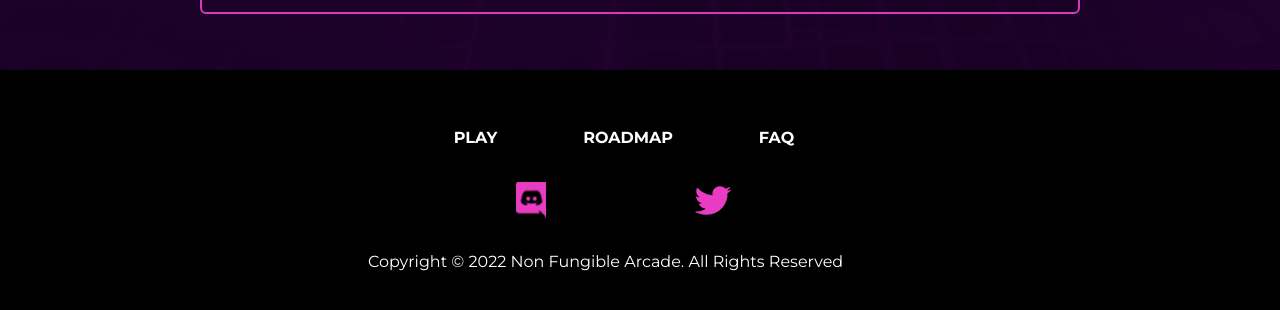
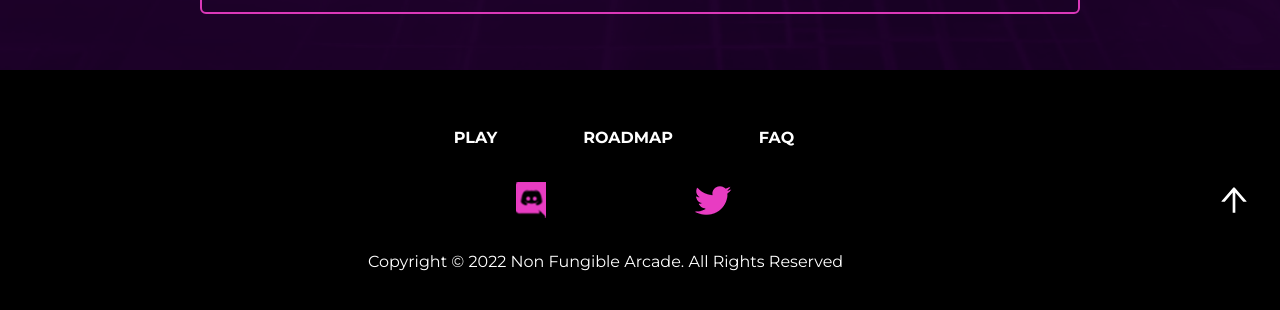
Before and after one commit to Push-Stack/nf-website, a Next.js app: page / in a window 1280 px wide. Shown: the part 4586-4896 px from the top of the page. Built offline with nearby package versions, Linux system fonts and the light colour scheme.

Commit message:
add scrollTop button

```diff
--- a/components/Home/Footer.jsx
+++ b/components/Home/Footer.jsx
@@ -1,11 +1,13 @@
 import Image from "next/image";
 import React from "react";
+import { AiOutlineArrowUp } from "react-icons/ai";
+
 import { Link } from "react-scroll";
 import { pageLinks } from "../../constants/pageLinks";
 
 const Footer = () => {
   return (
-    <footer className="py-14 bg-black text-white">
+    <footer className="py-14 bg-black text-white relative">
       <div className="px-4 max-w-xl mx-auto flex flex-col gap-8">
         <ul className="max-w-lg font-bold flex justify-evenly transition uppercase">
           <li className="hover:text-gray-200 cursor-pointer">
@@ -57,6 +59,16 @@ const Footer = () => {
           Copyright &copy; 2022 Non Fungible Arcade. All Rights Reserved
         </div>
       </div>
+      <Link
+        to={pageLinks.header}
+        spy={true}
+        smooth={true}
+        offset={-180}
+        duration={500}
+        className="cursor-pointer mt-2 md:mt-0  md:p-2 absolute right-0 md:right-5 bottom-0 md:bottom-auto md:top-[50%] md:-translate-y-[50%] "
+      >
+        <AiOutlineArrowUp className="text-4xl p-1 md:p-0 bg-primary text-black md:text-white md:bg-transparent transition md:hover:bg-primary rounded-sm opacity-80 md:opacity-100 md:rounded-full" />
+      </Link>
     </footer>
   );
 };
--- a/components/Home/Header.jsx
+++ b/components/Home/Header.jsx
@@ -4,7 +4,7 @@ import { Link } from "react-scroll";
 
 const Header = () => {
   return (
-    <header className="pt-16 pb-40 relative ">
+    <header className="pt-16 pb-40 relative" id={pageLinks.header}>
       <Image
         src="/static/header.png"
         fill
--- a/constants/pageLinks.js
+++ b/constants/pageLinks.js
@@ -1,4 +1,5 @@
 export const pageLinks = {
+  header: "header",
   roadmap: "roadmap",
   faqs: "faqs",
   play: "/arcade-room/",
```
